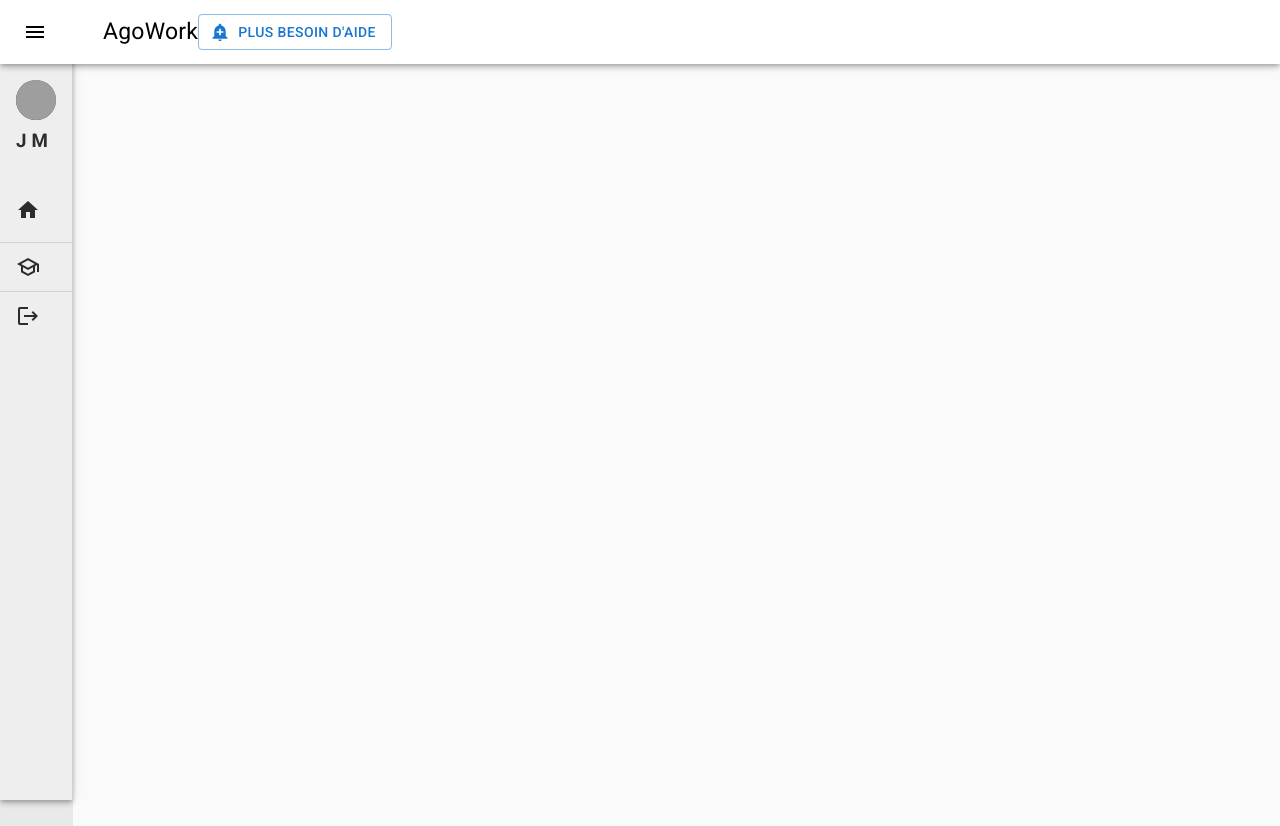
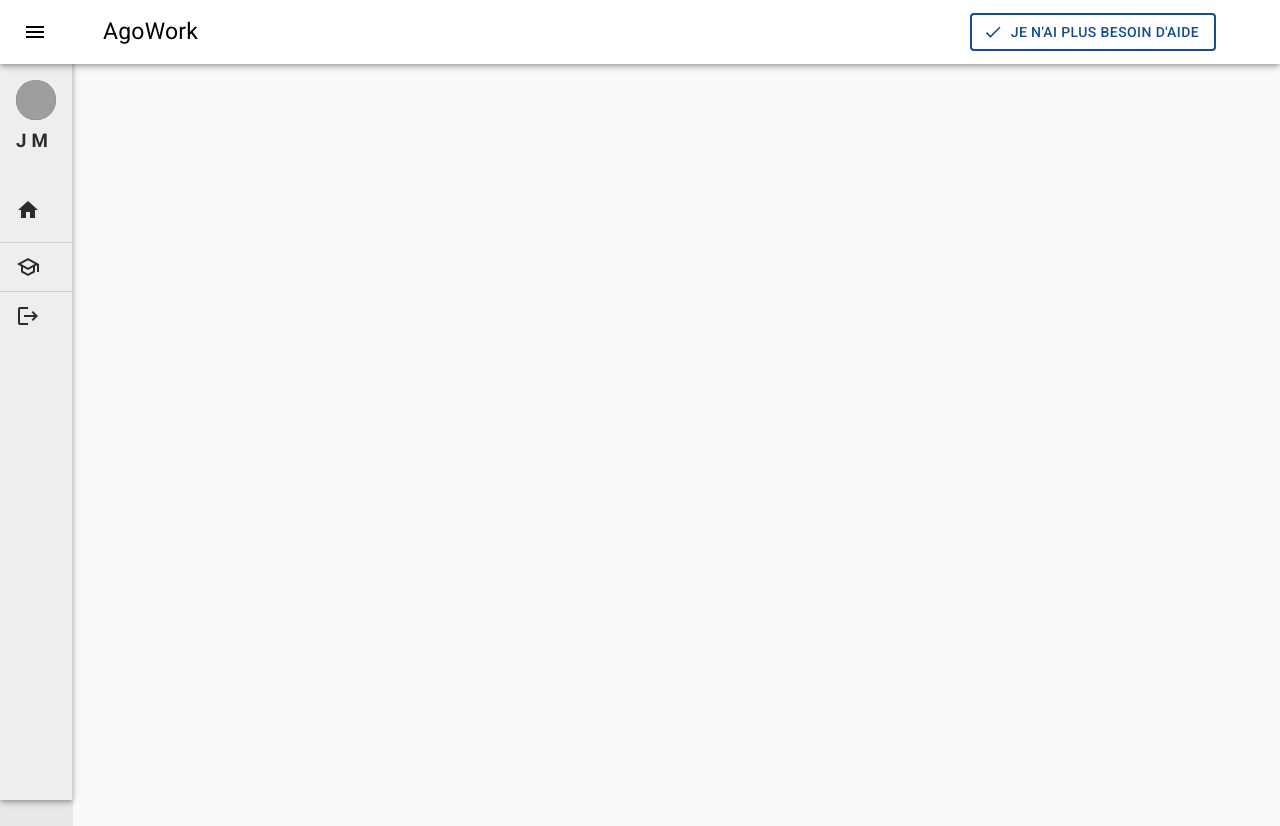
Before and after one commit to Oceane-Kolau/2104-wns-paris-agowork-front, a React (Create React App) app: page /general/utilisateur/1 in a window 1280 px wide. Built offline with nearby package versions, Linux system fonts and the light colour scheme; grey boxes are pictures that could not be loaded.

Commit message:
add design

```diff
--- a/src/assets/styles/global.ts
+++ b/src/assets/styles/global.ts
@@ -65,9 +65,12 @@ export const ColoredButton = styled(Button)`
 `;
 
 export const BorderedButton = styled(Button)`
-  border: 2px solid ${colors.fushia};
-  color: ${colors.fushia};
+  border: 2px solid ${colors.mediumBlue};
+  color: ${colors.mediumBlue};
   width: 100%;
+  &:hover {
+    border: 2px solid ${colors.mediumBlue};
+  }
 `;
 
 export const ContainerButton = styled.div`
--- a/src/assets/styles/sidebar/sidebar.ts
+++ b/src/assets/styles/sidebar/sidebar.ts
@@ -70,28 +70,8 @@ export const nested = styled.li`
 `;
 
 export const Social = styled.div`
-  margin-left: 58%;
-  a {
-    padding: 0 0.8rem 0 0.8rem;
-  }
-  a:nth-child(1) {
-    color: ${colors.mediumBlue};
-  }
-  a:nth-child(2) {
-    color: ${colors.lightBlue};
-  }
-  a:nth-child(3) {
-    color: ${colors.pink};
-  }
-  a:nth-child(4) {
-    color: ${colors.fushia};
-  }
-  @media only screen and (min-width: 830px) and (max-width: 1250px) {
-    margin-left: 38%;
-  }
-  @media only screen and (max-width: 830px) {
-    margin-left: 5%;
-  } ;
+  right: 4rem;
+  position: fixed;
 `;
 
 export const hide = styled.div`
--- a/src/components/sidebar/needHelpButton.tsx
+++ b/src/components/sidebar/needHelpButton.tsx
@@ -1,33 +1,39 @@
 import React, { useState } from "react";
-import { AddAlert } from "@mui/icons-material";
-import { Button } from "@mui/material";
+import { AddAlert, Check } from "@mui/icons-material";
 import { useMutation } from "@apollo/client";
-import { useForm } from "react-hook-form";
 import { UPDATE_HELP } from "../../graphql/mutations/user/user";
+import { BorderedButton } from "../../assets/styles/global";
+import { Social } from "../../assets/styles/sidebar/sidebar";
 
 const NeedHelpButton = (): JSX.Element => {
   const [needHelp, setSetNeedHelp] = useState(false);
 
   const [userNeedHelp] = useMutation(UPDATE_HELP, {
     onCompleted: (data) => {
-      console.log(data)
+      console.log(data);
     },
   });
 
   const updateNeedHelp = (e: any) => {
     e.preventDefault();
     setSetNeedHelp(!needHelp);
-    userNeedHelp ({
+    userNeedHelp({
       variables: {
-        needHelp
+        needHelp,
       },
     });
   };
 
   return (
-    <Button variant="outlined" onClick={updateNeedHelp} startIcon={<AddAlert />}>
-        {needHelp ? "Demander de l'aide" : "Plus besoin d'aide"}
-    </Button>
+    <Social>
+      <BorderedButton
+        variant="outlined"
+        onClick={updateNeedHelp}
+        startIcon={needHelp ? <AddAlert /> : <Check />}
+      >
+        {needHelp ? "J'ai besoin d'aide" : "Je n'ai plus besoin d'aide"}
+      </BorderedButton>
+    </Social>
   );
 };
 
--- a/src/components/sidebar/sidebar.tsx
+++ b/src/components/sidebar/sidebar.tsx
@@ -19,7 +19,6 @@ import {
 import { DrawerHeader, AppBar } from "../../assets/styles/sidebar/muiSidebar";
 import ProfileSidebar from "./profileSidebar";
 import Elements from "./elements";
-import SocialMedia from "./socialMedia";
 import {
   TopBar,
   SideNav,
```
Also changed, not shown: src/components/sidebar/socialMedia.tsx (deleted, +0 -24 lines).
